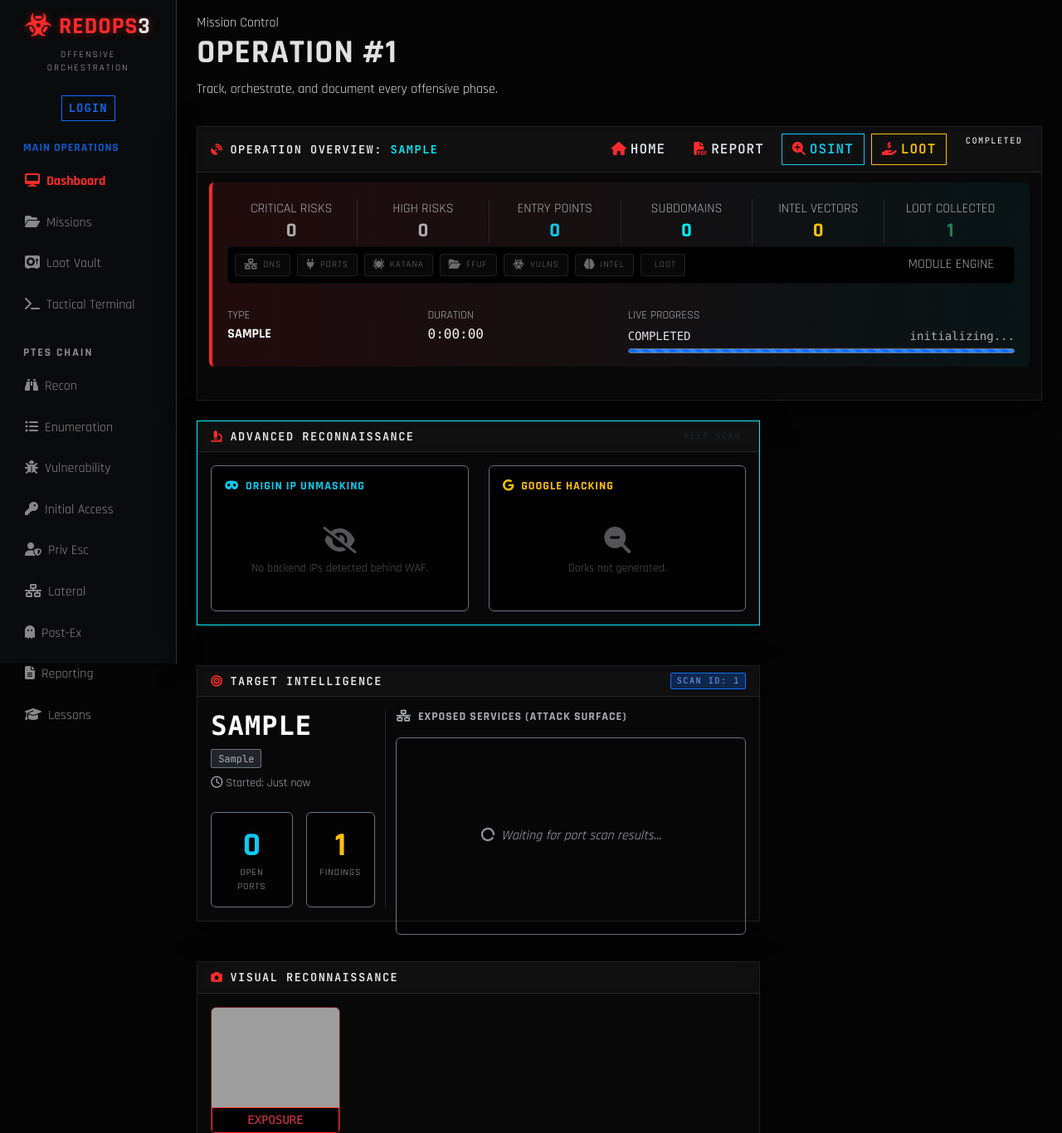
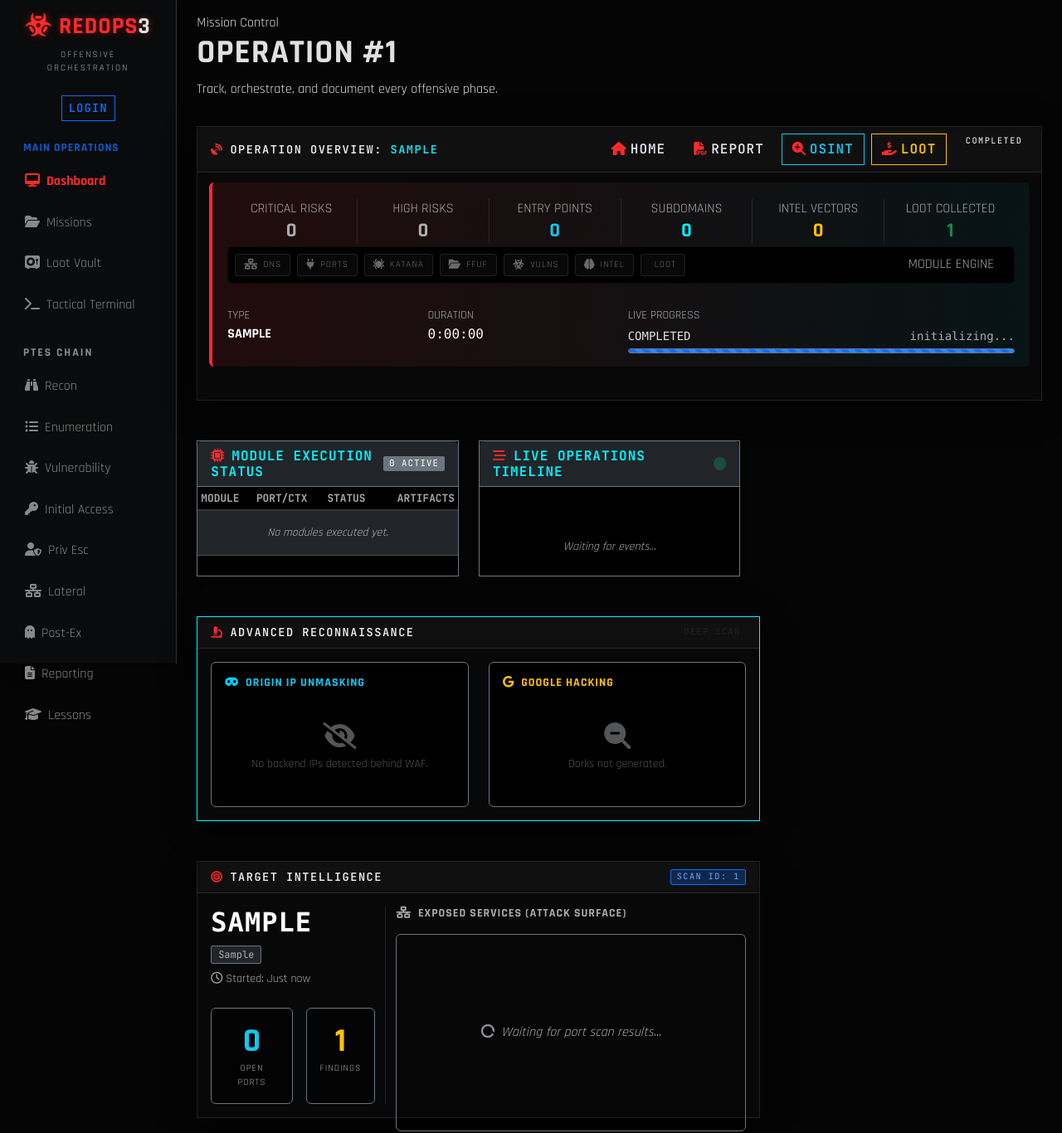
Before and after one commit to hda-offsec/redops3, a Flask app: page /scan/1 in a window 1280 px wide. Shown: the top 1366 px of the page at 83% size. Run offline with Flask 3, Linux system fonts and the light colour scheme; tables that the repository leaves empty hold one stand-in row (values such as "Sample post"); parts of the project's set-up code (start-up, migrations or seed data) failed here and were passed over; some libraries are stand-ins or nearby versions; grey boxes are pictures that could not be loaded.

Commit message:
fix(pipeline): Maya V4 Full Patch - Observability, SSRF, Nuclei, FFUF fixes
- Observability: Added Module Status & Timeline panels (new observability.html + socket events)
- SSRF: Fixed critical crash in endpoint extraction logic
- FFUF: Implemented result deduplication
- Nuclei: Fixed tag argument and severity parsing
- Orchestrator: Enhanced module tracking and event emission
- Zombie Scans: Implemented Celery task revocation on purge

```diff
--- /dev/null
+++ b/ui/web/templates/scan_partials/components/observability.html
@@ -0,0 +1,100 @@
+<div class="row g-4 mb-4">
+    <!-- MODULES STATUS PANEL -->
+    <div class="col-md-6">
+        <div class="card bg-black border-secondary h-100">
+            <div class="card-header bg-dark border-secondary d-flex justify-content-between align-items-center">
+                <h6 class="mb-0 text-cyber"><i class="fas fa-microchip me-2"></i>Module Execution Status</h6>
+                <span class="badge bg-secondary" id="module-count">0 Active</span>
+            </div>
+            <div class="card-body p-0">
+                <div class="table-responsive" style="max-height: 300px; overflow-y: auto;">
+                    <table class="table table-dark table-hover table-sm mb-0" id="modules-table">
+                        <thead>
+                            <tr>
+                                <th class="text-muted x-small">Module</th>
+                                <th class="text-muted x-small">Port/Ctx</th>
+                                <th class="text-muted x-small">Status</th>
+                                <th class="text-muted x-small text-end">Artifacts</th>
+                            </tr>
+                        </thead>
+                        <tbody>
+                            <!-- Dynamic Content -->
+                            {% if results.modules %}
+                            {% for module_name, ports in results.modules.items() %}
+                            {% for port, data in ports.items() %}
+                            <tr id="mod-row-{{ module_name }}-{{ port }}">
+                                <td class="font-monospace text-info small">{{ module_name }}</td>
+                                <td class="font-monospace text-muted small">{{ port }}</td>
+                                <td>
+                                    {% if data.status == 'running' %}
+                                    <span
+                                        class="badge bg-primary bg-opacity-10 text-primary border border-primary x-small">RUNNING</span>
+                                    {% elif data.status == 'executed' %}
+                                    <span
+                                        class="badge bg-success bg-opacity-10 text-success border border-success x-small">DONE</span>
+                                    {% elif data.status == 'skipped' %}
+                                    <span
+                                        class="badge bg-secondary bg-opacity-10 text-secondary border border-secondary x-small">SKIP</span>
+                                    {% elif data.status == 'failed' or data.status == 'error' %}
+                                    <span
+                                        class="badge bg-danger bg-opacity-10 text-danger border border-danger x-small">FAIL</span>
+                                    {% else %}
+                                    <span class="badge bg-dark border border-secondary text-muted x-small">{{
+                                        data.status|upper }}</span>
+                                    {% endif %}
+                                </td>
+                                <td class="text-end font-monospace small">{{ data.artifacts }}</td>
+                            </tr>
+                            {% endfor %}
+                            {% endfor %}
+                            {% else %}
+                            <tr id="no-modules-row">
+                                <td colspan="4" class="text-center text-muted small fst-italic py-3">No modules executed
+                                    yet.</td>
+                            </tr>
+                            {% endif %}
+                        </tbody>
+                    </table>
+                </div>
+            </div>
+        </div>
+    </div>
+
+    <!-- TIMELINE FEED -->
+    <div class="col-md-6">
+        <div class="card bg-black border-secondary h-100">
+            <div class="card-header bg-dark border-secondary d-flex justify-content-between align-items-center">
+                <h6 class="mb-0 text-cyber"><i class="fas fa-stream me-2"></i>Live Operations Timeline</h6>
+                <div class="spinner-grow text-success spinner-grow-sm" role="status"></div>
+            </div>
+            <div class="card-body p-0 d-flex flex-column-reverse" id="timeline-feed"
+                style="max-height: 300px; overflow-y: auto;">
+                <!-- Newest items at bottom via flex-column-reverse/prepend logic or simple append?
+                     Actually flex-column-reverse shows last element at top.
+                     Standard log is Append to bottom, scroll to bottom.
+                     Let's use standard. -->
+                <div class="d-flex flex-column p-2 gap-2" id="timeline-container">
+                    {% if results.timeline %}
+                    {% for evt in results.timeline %}
+                    <div class="d-flex justify-content-between align-items-start border-bottom border-dark pb-1">
+                        <div>
+                            <span class="text-muted x-small font-monospace">{{ evt.ts.split('T')[1].split('.')[0]
+                                }}</span>
+                            <span class="badge bg-dark border border-secondary text-light x-small ms-1">{{ evt.module
+                                }}</span>
+                            <span class="text-secondary small ms-1">{{ evt.type }}</span>
+                        </div>
+                        {% if evt.level == 'ERROR' %}
+                        <span class="text-danger x-small fw-bold">ERROR</span>
+                        {% endif %}
+                    </div>
+                    {% endfor %}
+                    {% else %}
+                    <div class="text-center text-muted small fst-italic py-3" id="no-timeline-row">Waiting for events...
+                    </div>
+                    {% endif %}
+                </div>
+            </div>
+        </div>
+    </div>
+</div>
--- a/ui/web/templates/scan_partials/main_content.html
+++ b/ui/web/templates/scan_partials/main_content.html
@@ -1,6 +1,9 @@
 <div class="row g-4">
     <!-- TACTICAL BREACH ASSESSMENT (BREACH REPORT) -->
     {% include 'scan_partials/components/breach_report.html' %}
+
+    <!-- OBSERVABILITY PANEL (V4 PATCH) -->
+    {% include 'scan_partials/components/observability.html' %}
 
     <!-- ADVANCED RECONNAISSANCE PANEL -->
     {% include 'scan_partials/components/advanced_recon.html' %}
--- a/ui/web/templates/scan_partials/scripts.html
+++ b/ui/web/templates/scan_partials/scripts.html
@@ -15,5 +15,73 @@
             }
         }, 500); // Slight delay to ensure DOM is fully ready
         {% endif %}
+
+    // --- V4 PATCH: OBSERVABILITY HANDLERS ---
+    dashboard.socket.on("pipeline_event", (evt) => appendTimeline(evt));
+    dashboard.socket.on("module_status", (st) => updateModulesTable(st));
+
+    window.appendTimeline = function (evt) {
+        const container = document.getElementById("timeline-container");
+        const noRow = document.getElementById("no-timeline-row");
+        if (noRow) noRow.remove();
+
+        if (container) {
+            const timeStr = evt.ts.split('T')[1].split('.')[0];
+            const div = document.createElement("div");
+            div.className = "d-flex justify-content-between align-items-start border-bottom border-dark pb-1 animate__animated animate__fadeIn";
+            div.innerHTML = `
+                    <div>
+                        <span class="text-muted x-small font-monospace">${timeStr}</span>
+                        <span class="badge bg-dark border border-secondary text-light x-small ms-1">${evt.module}</span>
+                        <span class="text-secondary small ms-1">${evt.type}</span>
+                    </div>
+                    ${evt.level === 'ERROR' ? '<span class="text-danger x-small fw-bold">ERROR</span>' : ''}
+                `;
+            container.appendChild(div);
+            const feed = document.getElementById("timeline-feed");
+            if (feed) feed.scrollTop = feed.scrollHeight;
+        }
+    };
+
+    window.updateModulesTable = function (st) {
+        const noRow = document.getElementById("no-modules-row");
+        if (noRow) noRow.remove();
+
+        const tbody = document.querySelector("#modules-table tbody");
+        const rowId = `mod-row-${st.module}-${st.port}`;
+        let row = document.getElementById(rowId);
+
+        // Badge Logic
+        let badge = `<span class="badge bg-dark border border-secondary text-muted x-small">${st.status.toUpperCase()}</span>`;
+        if (st.status === 'running') badge = `<span class="badge bg-primary bg-opacity-10 text-primary border border-primary x-small">RUNNING</span>`;
+        else if (st.status === 'executed') badge = `<span class="badge bg-success bg-opacity-10 text-success border border-success x-small">DONE</span>`;
+        else if (st.status === 'skipped') badge = `<span class="badge bg-secondary bg-opacity-10 text-secondary border border-secondary x-small">SKIP</span>`;
+        else if (st.status === 'failed' || st.status === 'error') badge = `<span class="badge bg-danger bg-opacity-10 text-danger border border-danger x-small">FAIL</span>`;
+
+        if (!row) {
+            row = document.createElement("tr");
+            row.id = rowId;
+            row.className = "animate__animated animate__fadeIn";
+            row.innerHTML = `
+                    <td class="font-monospace text-info small">${st.module}</td>
+                    <td class="font-monospace text-muted small">${st.port}</td>
+                    <td id="${rowId}-status">${badge}</td>
+                    <td id="${rowId}-art" class="text-end font-monospace small">${st.artifacts}</td>
+                `;
+            if (tbody) tbody.appendChild(row);
+
+            // Update count
+            const countBadge = document.getElementById("module-count");
+            if (countBadge) {
+                let count = tbody.querySelectorAll("tr").length;
+                countBadge.innerText = `${count} Active`;
+            }
+        } else {
+            const statusCell = document.getElementById(`${rowId}-status`);
+            const artCell = document.getElementById(`${rowId}-art`);
+            if (statusCell) statusCell.innerHTML = badge;
+            if (artCell) artCell.innerText = st.artifacts;
+        }
+    };
     });
 </script>
```
Also changed, not shown: scan_engine/orchestrator.py (+47 -4 lines), scan_engine/phases/dirbusting.py (+45 -2 lines), scan_engine/phases/vuln.py (+12 -26 lines).
